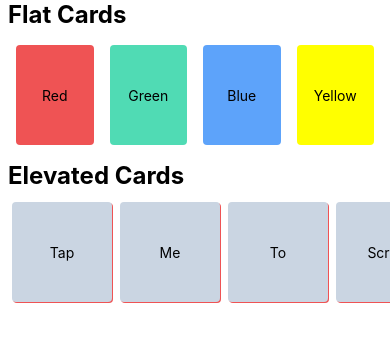
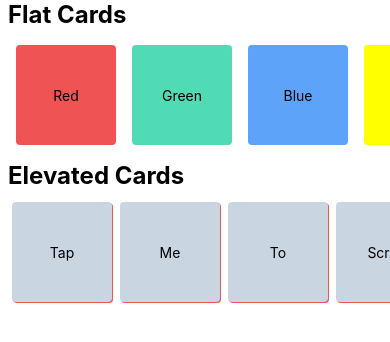
Before and after one commit to siraajul/ReactStyler, a React Native app: screen / in a window 390 px wide. Shown: the top 342 px of the page. Built offline with nearby package versions, Linux system fonts and the light colour scheme.

Commit message:
enable horizontal scroll view

```diff
--- a/components/FlatCards.tsx
+++ b/components/FlatCards.tsx
@@ -1,10 +1,11 @@
-import {StyleSheet, Text, View} from 'react-native';
+import {ScrollView, StyleSheet, Text, View} from 'react-native';
 import React from 'react';
 
 export default function FlatCards() {
   return (
     <View>
       <Text style={styles.headingText}>Flat Cards</Text>
+      <ScrollView horizontal={true}>
         <View style={styles.container}>
           <View style={[styles.card, styles.cardOne]}>
             <Text>Red</Text>
@@ -19,6 +20,7 @@ export default function FlatCards() {
             <Text>Yellow</Text>
           </View>
         </View>
+      </ScrollView>
     </View>
   );
 }
```
Lines whose indentation alone changed are shown as unchanged.
